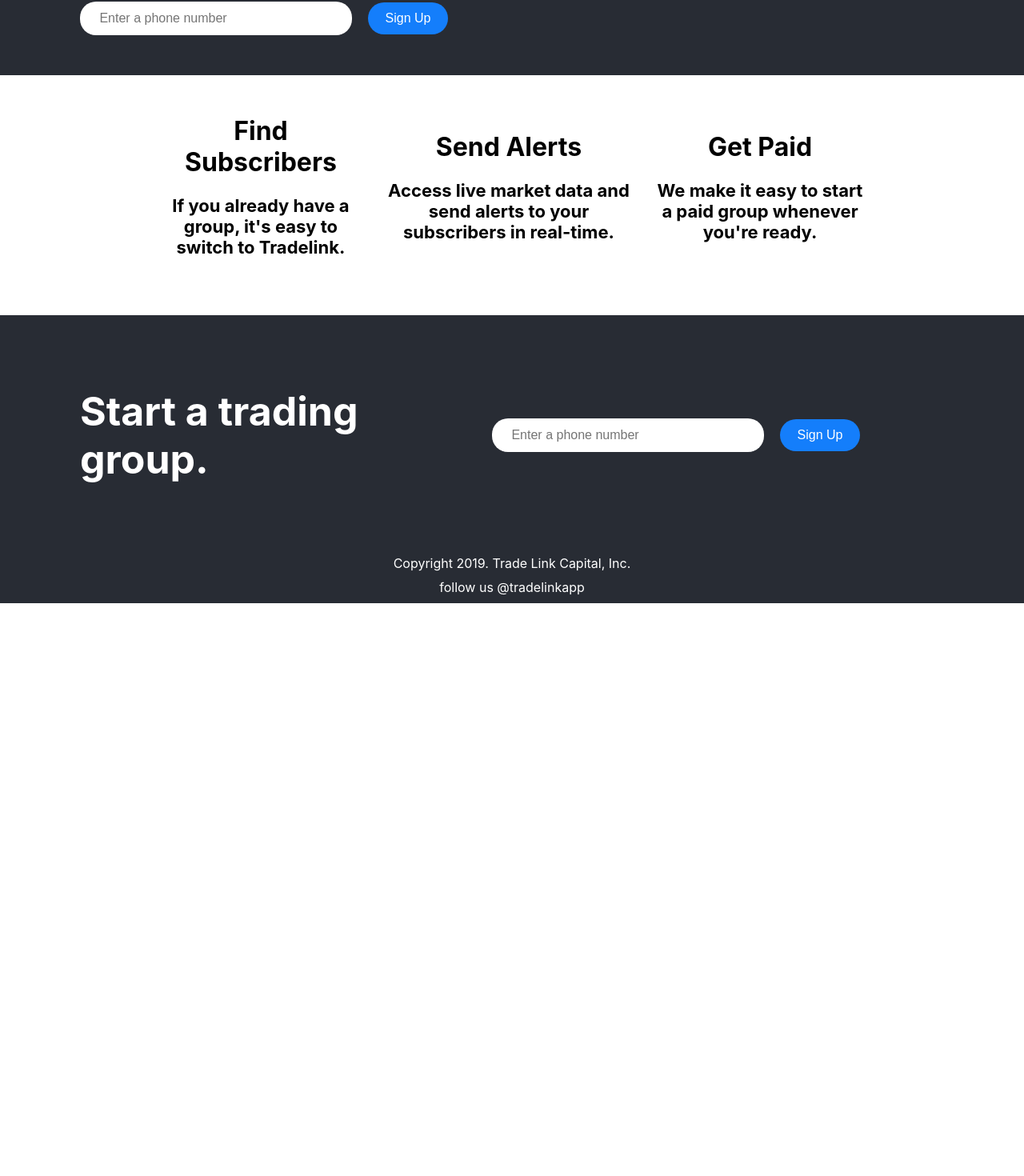
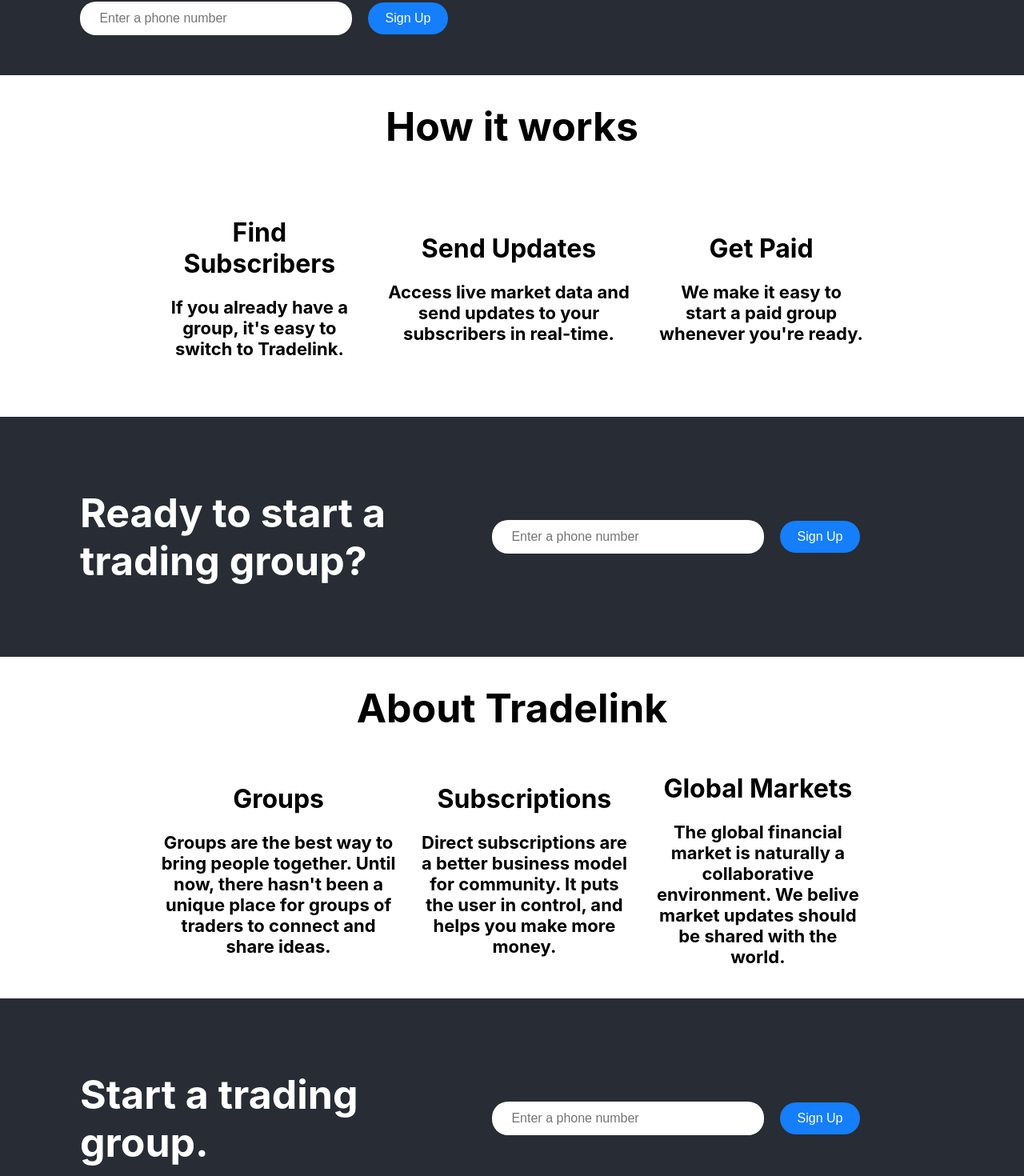
Before and after one commit to therobertc/tradelink-web, a React (Create React App) app: page / in a window 1280 px wide. Shown: the part 538-2008 px from the top of the page at 80% size. Before the commit the page ends 1292 px from the top, so only its background shows below. Built offline with nearby package versions, Linux system fonts and the light colour scheme.

Commit message:
added new sections

```diff
--- a/src/App.js
+++ b/src/App.js
@@ -69,7 +69,7 @@
       <header className="App-header">
 
         <h1 style={{ paddingTop: 20, fontSize: 50, paddingBottom: 20, width: 500 }}>
-          The simplest way to start a trading group.
+          We make it easy to start a trading group.
         </h1>
 
         <p style={{ paddingBottom: 50 }}>
@@ -94,12 +94,12 @@
         </a>*/}
       </header>
 
-
+      <h1 style={{ textAlign: 'center', fontSize: 50 }}>
+        How it works
+        </h1>
 
 
       <div style={{ display: 'flex', flex: 2, flexDirection: 'row', justifyContent: 'space-between', align: 'center', paddingLeft: 200, paddingRight: 200, height: 300, alignItems: 'center' }}>
-
-
 
 
         <h1 style={{ textAlign: 'center' }}>
@@ -110,9 +110,9 @@
         </h1>
 
         <h1 style={{ textAlign: 'center', paddingLeft: 30, paddingRight: 30 }}>
-          Send Alerts
+          Send Updates
             <p style={{ fontSize: 22 }}>
-            Access live market data and send alerts to your subscribers in real-time.
+            Access live market data and send updates to your subscribers in real-time.
           </p>
         </h1>
 
@@ -122,6 +122,51 @@
             We make it easy to start a paid group whenever you're ready.
           </p>
         </h1>
+
+      </div>
+
+      <div style={{ backgroundColor: '#282c34', display: 'flex', flex: 2, flexDirection: 'row', justifyContent: 'space-between', align: 'center', paddingLeft: 100, paddingRight: 200, height: 300, alignItems: 'center' }}>
+
+
+
+
+        <h1 style={{ color: '#fff', fontSize: 50, width: 500 }}>
+          Ready to start a trading group?
+        </h1>
+
+        <NameForm />
+      </div>
+
+      <h1 style={{ textAlign: 'center', fontSize: 50 }}>
+        About Tradelink
+        </h1>
+
+
+      <div style={{ display: 'flex', flex: 2, flexDirection: 'row', justifyContent: 'space-between', align: 'center', paddingLeft: 200, paddingRight: 200, height: 300, alignItems: 'center' }}>
+
+
+        <h1 style={{ textAlign: 'center' }}>
+          Groups
+            <p style={{ fontSize: 22 }}>
+            Groups are the best way to bring people together. Until now, there hasn't been a unique place for groups of traders to connect and share ideas.
+          </p>
+        </h1>
+
+        <h1 style={{ textAlign: 'center', paddingLeft: 30, paddingRight: 30 }}>
+          Subscriptions
+            <p style={{ fontSize: 22 }}>
+            Direct subscriptions are a better business model for community. It puts the user in control, and helps you make more money.
+          </p>
+        </h1>
+
+        <h1 style={{ textAlign: 'center' }}>
+         Global Markets
+          <p style={{ fontSize: 22 }}>
+            The global financial market is naturally a collaborative environment. We belive market updates should be shared with the world.
+          </p>
+        </h1>
+
+
 
       </div>
 
--- a/src/NameForm.js
+++ b/src/NameForm.js
@@ -14,7 +14,7 @@
     }
 
     handleSubmit(event) {
-      alert('A name was submitted: ' + this.state.value);
+      alert('An invite link will be sent shortly: ' + this.state.value);
       event.preventDefault();
     }
 
```
Also changed, not shown: src/Home.js (added).
